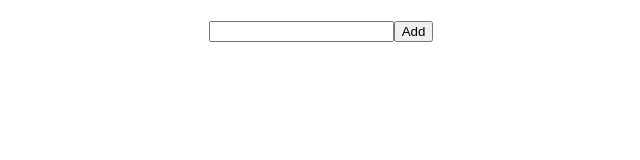
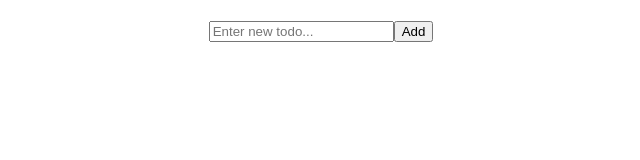
Before and after one commit to SergeyichNik/redux-toolkit, a React (Create React App) app: page / in a window 1280 px wide. Shown: the top 160 px of the page, without its empty margins (319-959 px from the left). Built offline with nearby package versions, Linux system fonts and the light colour scheme.

Commit message:
add redux-toolkit & react-redux, dir: store, component: index.ts, todoSlice.ts

```diff
--- a/package.json
+++ b/package.json
@@ -3,6 +3,7 @@
   "version": "0.1.0",
   "private": true,
   "dependencies": {
+    "@reduxjs/toolkit": "^1.8.1",
     "@testing-library/jest-dom": "^5.14.1",
     "@testing-library/react": "^13.0.0",
     "@testing-library/user-event": "^13.2.1",
@@ -13,6 +14,7 @@
     "@types/uuid": "^8.3.4",
     "react": "^18.1.0",
     "react-dom": "^18.1.0",
+    "react-redux": "^8.0.1",
     "react-scripts": "5.0.1",
     "typescript": "^4.4.2",
     "uuid": "^8.3.2",
--- a/src/App.tsx
+++ b/src/App.tsx
@@ -1,8 +1,11 @@
 import React, {useState} from 'react';
 import './App.css';
-import {v1} from "uuid";
+
 import TodoList from "./components/TodoList";
 import InputField from "./components/InputField";
+import {useDispatch} from "react-redux";
+import {addTodoAC} from "./store/todoSlice";
+
 
 export type TodoType = {
     id: string,
@@ -12,36 +15,23 @@ export type TodoType = {
 
 function App() {
 
-    const [todos, setTodos] = useState<TodoType[]>([])
+    const dispatch = useDispatch()
     const [text, setText] = useState('')
 
-    const addTodo = () => {
-        if (text.trim().length) {
-            setTodos([
-                ...todos,
-                {
-                    id: v1(),
-                    text,
-                    completed: false
-                }
-            ])
-            setText('')
-        }
+    const addTodo = () => dispatch(addTodoAC({text}))
 
-    }
+    // const removeTodo = (id: string) => {
+    //
+    // }
 
-    const removeTodo = (id: string) => {
-        setTodos(todos.filter(todo => todo.id !== id))
-    }
-
-    const toggleStatusTodo = (id: string) => {
-        setTodos(todos.map(todo => todo.id === id ? {...todo, completed: !todo.completed} : todo))
-    }
+    // const toggleStatusTodo = (id: string) => {
+    //
+    // }
 
     return (
         <div className="App">
             <InputField text={text} setText={setText} addTodo={addTodo}/>
-            <TodoList todos={todos} toggleStatusTodo={toggleStatusTodo} removeTodo={removeTodo}/>
+            <TodoList/>
         </div>
     );
 }
--- a/src/components/InputField.tsx
+++ b/src/components/InputField.tsx
@@ -6,8 +6,11 @@ type PropsType = {
 }
 const InputField: FC<PropsType> = ({addTodo, setText, text}) => {
     return (
-        <label htmlFor="">
-            <input value={text} onChange={(e ) => setText(e.currentTarget.value)}/>
+        <label>
+            <input placeholder={"Enter new todo..."}
+                   value={text}
+                   onChange={(e ) => setText(e.currentTarget.value)}
+            />
             <button onClick={addTodo}>Add</button>
         </label>
     );
--- a/src/components/TodoList.tsx
+++ b/src/components/TodoList.tsx
@@ -1,19 +1,18 @@
-import React, {FC} from 'react';
+import React from 'react';
 import {TodoType} from "../App";
 import TodoItem from "./TodoItem";
+import {useSelector} from "react-redux";
+import {RootStateType} from "../store";
 
-type PropsType = {
-    todos: TodoType[],
-    toggleStatusTodo: (id: string) => void,
-    removeTodo: (id: string) => void
-}
 
-const TodoList: FC<PropsType> = ({todos, removeTodo, toggleStatusTodo}) => {
+const TodoList = () => {
+
+    const todos = useSelector<RootStateType, TodoType[]>((state) => state.todos)
 
     const displayTodos = todos.map(todo => <TodoItem {...todo}
-                                                     toggleStatusTodo={toggleStatusTodo}
+                                                     toggleStatusTodo={() => {}}
                                                      key={todo.id}
-                                                     removeTodo={removeTodo}/>
+                                                     removeTodo={() => {}}/>
     )
 
     return (
--- a/src/index.tsx
+++ b/src/index.tsx
@@ -3,13 +3,17 @@ import ReactDOM from 'react-dom/client';
 import './index.css';
 import App from './App';
 import reportWebVitals from './reportWebVitals';
+import {Provider} from "react-redux";
+import store from "./store";
 
 const root = ReactDOM.createRoot(
   document.getElementById('root') as HTMLElement
 );
 root.render(
   <React.StrictMode>
-    <App />
+      <Provider store={store}>
+          <App />
+      </Provider>
   </React.StrictMode>
 );
 
--- /dev/null
+++ b/src/store/index.ts
@@ -0,0 +1,13 @@
+import {configureStore} from "@reduxjs/toolkit";
+import todoReducer from "./todoSlice"
+
+
+const store = configureStore ({
+    reducer: {
+        todos: todoReducer,
+    }
+});
+
+export type RootStateType = ReturnType<typeof store.getState>
+
+export default store
--- /dev/null
+++ b/src/store/todoSlice.ts
@@ -0,0 +1,29 @@
+import {CaseReducer, createSlice, PayloadAction} from "@reduxjs/toolkit";
+import {TodoType} from "../App";
+import {v1} from "uuid";
+
+type State = TodoType[]
+
+const initialState: State = []
+
+
+const addTodo: CaseReducer<State, PayloadAction<{text: string}>> = (state, action) => {
+    state.push({
+        id: v1(),
+        completed: false,
+        ...action.payload
+    })
+}
+
+const todoSlice = createSlice({
+    name: 'todos',
+    initialState,
+    reducers: {
+        addTodo,
+        removeTodo(state, action) {},
+        toggleStatusTodo(state, action) {},
+    },
+})
+
+export const addTodoAC = todoSlice.actions.addTodo
+export default todoSlice.reducer
```
Also changed, not shown: 1 other file (tests, documents, lock files or other folders).
